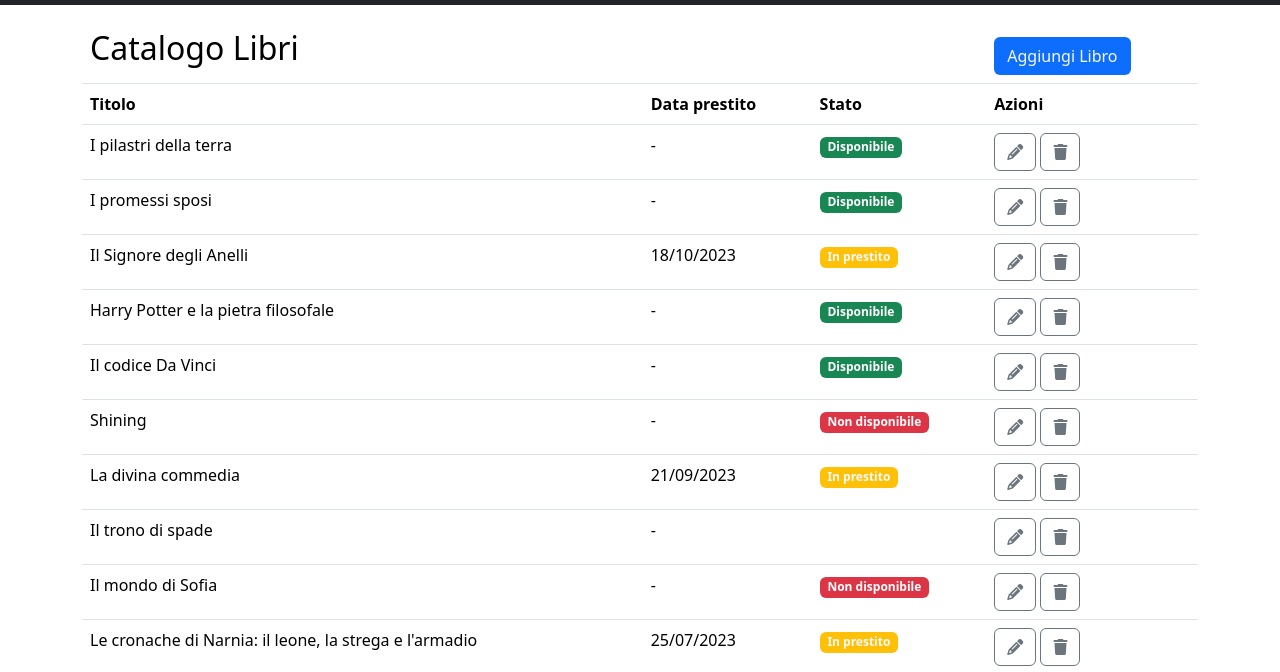
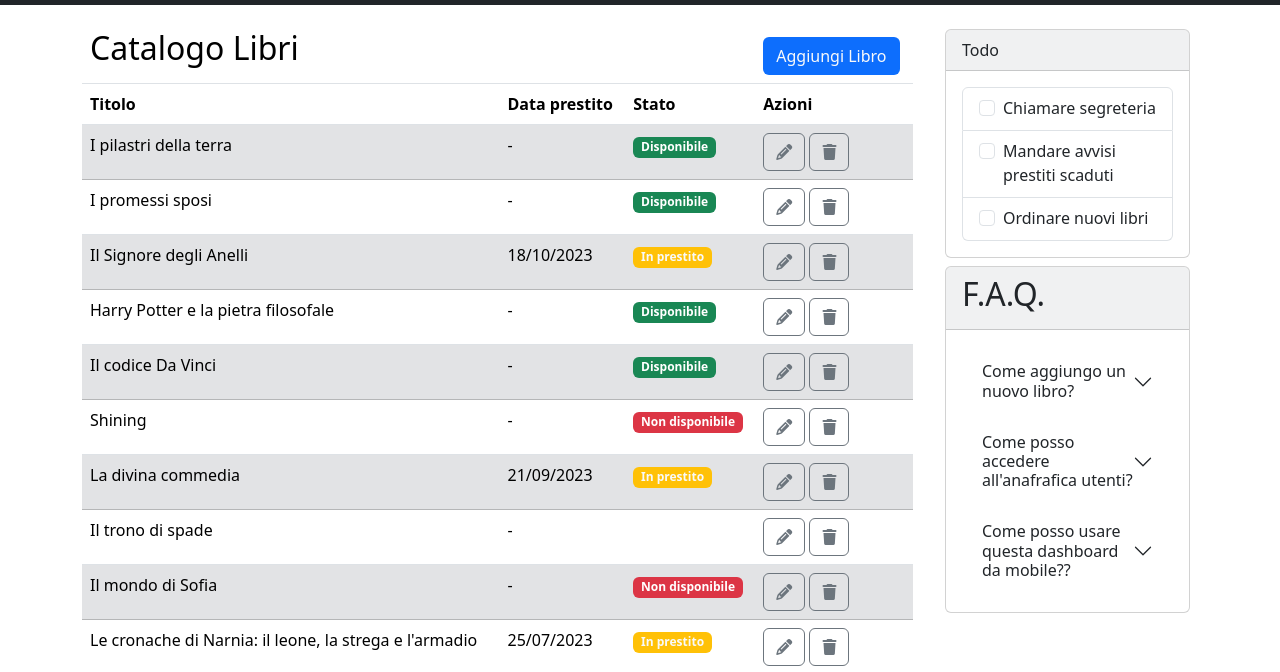
Before and after one commit to FrancescoSls97/html-css-bootstrap-dashboard, a plain HTML site: page index.html in a window 1280 px wide. Shown: the part 96-768 px from the top of the page. Drawn offline with nearby package versions, Linux system fonts and the light colour scheme.

Commit message:
add media queary responsive

```diff
--- a/index.html
+++ b/index.html
@@ -50,6 +50,8 @@
     <main>
         <!--table-->
         <div class="container my-3">
+            <div class="row">
+                <div class="col-lg-9 col-md-12">
                     <table class="table table-striped-">
                         <thead>
                             <tr>
@@ -62,27 +64,27 @@
                         <tbody>
                             <tr>
                                 <th>Titolo</th>
-                        <th>Data prestito</th>
+                                <th class="d-sm-none d-md-table-cell">Data prestito</th>
                                 <th>Stato</th>
                                 <th>Azioni</th>
                             </tr>
-                    <tr>
+                            <tr class="table-secondary">
                                 <td>I pilastri della terra</td>
-                        <td>-</td>
+                                <td class="d-sm-none d-md-table-cell">-</td>
                                 <td><span class="badge text-bg-success">Disponibile</span></td>
                                 <td><button type="button" class="btn btn-outline-secondary"><a href="#"><i class="fa fa-pencil text-secondary"></i></a></button> <button type="button" class="btn btn-outline-secondary"><a href="#"><i><i class="fa fa-trash text-secondary"></i></i></a></button></td>
                             </tr>
                             <tr>
                                 <td>I promessi sposi</td>
-                        <td>-</td>
+                                <td class="d-sm-none d-md-table-cell">-</td>
                                 <td><span class="badge text-bg-success">Disponibile</span></td>
                                 <td><button type="button" class="btn btn-outline-secondary"><a href="#"><i
                                                 class="fa fa-pencil text-secondary"></i></a></button> <button type="button"
                                         class="btn btn-outline-secondary"><a href="#"><i><i class="fa fa-trash text-secondary"></i></i></a></button></td>
                             </tr>
-                    <tr>
+                            <tr class="table-secondary">
                                 <td>Il Signore degli Anelli</td>
-                        <td>18/10/2023</time></td>
+                                <td class="d-sm-none d-md-table-cell">18/10/2023</time></td>
                                 <td><span class="badge bg-warning text-light">In prestito</span></td>
                                 <td><button type="button" class="btn btn-outline-secondary"><a href="#"><i
                                                 class="fa fa-pencil text-secondary"></i></a></button> <button type="button"
@@ -91,16 +93,16 @@
                             </tr>
                             <tr>
                                 <td>Harry Potter e la pietra filosofale</td>
-                        <td>-</td>
+                                <td class="d-sm-none d-md-table-cell">-</td>
                                 <td><span class="badge text-bg-success">Disponibile</span></td>
                                 <td><button type="button" class="btn btn-outline-secondary"><a href="#"><i
                                                 class="fa fa-pencil text-secondary"></i></a></button> <button type="button"
                                         class="btn btn-outline-secondary"><a href="#"><i><i class="fa fa-trash text-secondary"></i></i></a></button>
                                 </td>
                             </tr>
-                    <tr>
+                            <tr class="table-secondary">
                                 <td>Il codice Da Vinci</td>
-                        <td>-</td>
+                                <td class="d-sm-none d-md-table-cell">-</td>
                                 <td><span class="badge text-bg-success">Disponibile</span></td>
                                 <td><button type="button" class="btn btn-outline-secondary"><a href="#"><i
                                                 class="fa fa-pencil text-secondary"></i></a></button> <button type="button"
@@ -109,16 +111,16 @@
                             </tr>
                             <tr>
                                 <td>Shining</td>
-                        <td>-</td>
+                                <td class="d-sm-none d-md-table-cell">-</td>
                                 <td><span class="badge text-bg-danger">Non disponibile</span></span></td>
                                 <td><button type="button" class="btn btn-outline-secondary"><a href="#"><i
                                                 class="fa fa-pencil text-secondary"></i></a></button> <button type="button"
                                         class="btn btn-outline-secondary"><a href="#"><i><i class="fa fa-trash text-secondary"></i></i></a></button>
                                 </td>
                             </tr>
-                    <tr>
+                            <tr class="table-secondary">
                                 <td>La divina commedia</td>
-                        <td>21/09/2023</td>
+                                <td class="d-sm-none d-md-table-cell">21/09/2023</td>
                                 <td><span class="badge bg-warning text-light">In prestito</span></td>
                                 <td><button type="button" class="btn btn-outline-secondary"><a href="#"><i
                                                 class="fa fa-pencil text-secondary"></i></a></button> <button type="button"
@@ -127,16 +129,16 @@
                             </tr>
                             <tr>
                                 <td>Il trono di spade</td>
-                        <td>-</td>
+                                <td class="d-sm-none d-md-table-cell">-</td>
                                 <td><span class="badge"></span></td>
                                 <td><button type="button" class="btn btn-outline-secondary"><a href="#"><i
                                                 class="fa fa-pencil text-secondary"></i></a></button> <button type="button"
                                         class="btn btn-outline-secondary"><a href="#"><i><i class="fa fa-trash text-secondary"></i></i></a></button>
                                 </td>
                             </tr>
-                    <tr>
+                            <tr class="table-secondary">
                                 <td>Il mondo di Sofia</td>
-                        <td>-</td>
+                                <td class="d-sm-none d-md-table-cell">-</td>
                                 <td><span class="badge text-bg-danger">Non disponibile</span></td>
                                 <td><button type="button" class="btn btn-outline-secondary"><a href="#"><i
                                                 class="fa fa-pencil text-secondary"></i></a></button> <button type="button"
@@ -145,16 +147,16 @@
                             </tr>
                             <tr>
                                 <td>Le cronache di Narnia: il leone, la strega e l'armadio</td>
-                        <td>25/07/2023</td>
+                                <td class="d-sm-none d-md-table-cell">25/07/2023</td>
                                 <td><span class="badge bg-warning text-light">In prestito</span></td>
                                 <td><button type="button" class="btn btn-outline-secondary"><a href="#"><i
                                                 class="fa fa-pencil text-secondary"></i></a></button> <button type="button"
                                         class="btn btn-outline-secondary"><a href="#"><i><i class="fa fa-trash text-secondary"></i></i></a></button>
                                 </td>
                             </tr>
-                    <tr>
+                            <tr class="table-secondary">
                                 <td>Il piccolo principe</td>
-                        <td>-</td>
+                                <td class="d-sm-none d-md-table-cell">-</td>
                                 <td><span class="badge text-bg-success">Disponibile</span></td>
                                 <td><button type="button" class="btn btn-outline-secondary"><a href="#"><i
                                                 class="fa fa-pencil text-secondary"></i></a></button> <button type="button"
@@ -163,7 +165,7 @@
                             </tr>
                             <tr>
                                 <td>La storia infinita</td>
-                        <td>-</td>
+                                <td class="d-sm-none d-md-table-cell">-</td>
                                 <td><span class="badge text-bg-success">Disponibile</span></td>
                                 <td><button type="button" class="btn btn-outline-secondary"><a href="#"><i
                                                 class="fa fa-pencil text-secondary"></i></a></button> <button type="button"
@@ -172,6 +174,8 @@
                             </tr>
                         </tbody>
                     </table>
+                </div>
+                <div class="col-lg-3 col-md-12">
                     <!--todo-->
                     <div class="card m-2">
                             <div class="card-header bg-secondary bg-opacity-10">
@@ -273,6 +277,8 @@
                             </div>
                     </div>
                 </div>
+            </div>
+        </div>
     </main>
 </body>
 </html>
```
Lines whose indentation alone changed are shown as unchanged.
